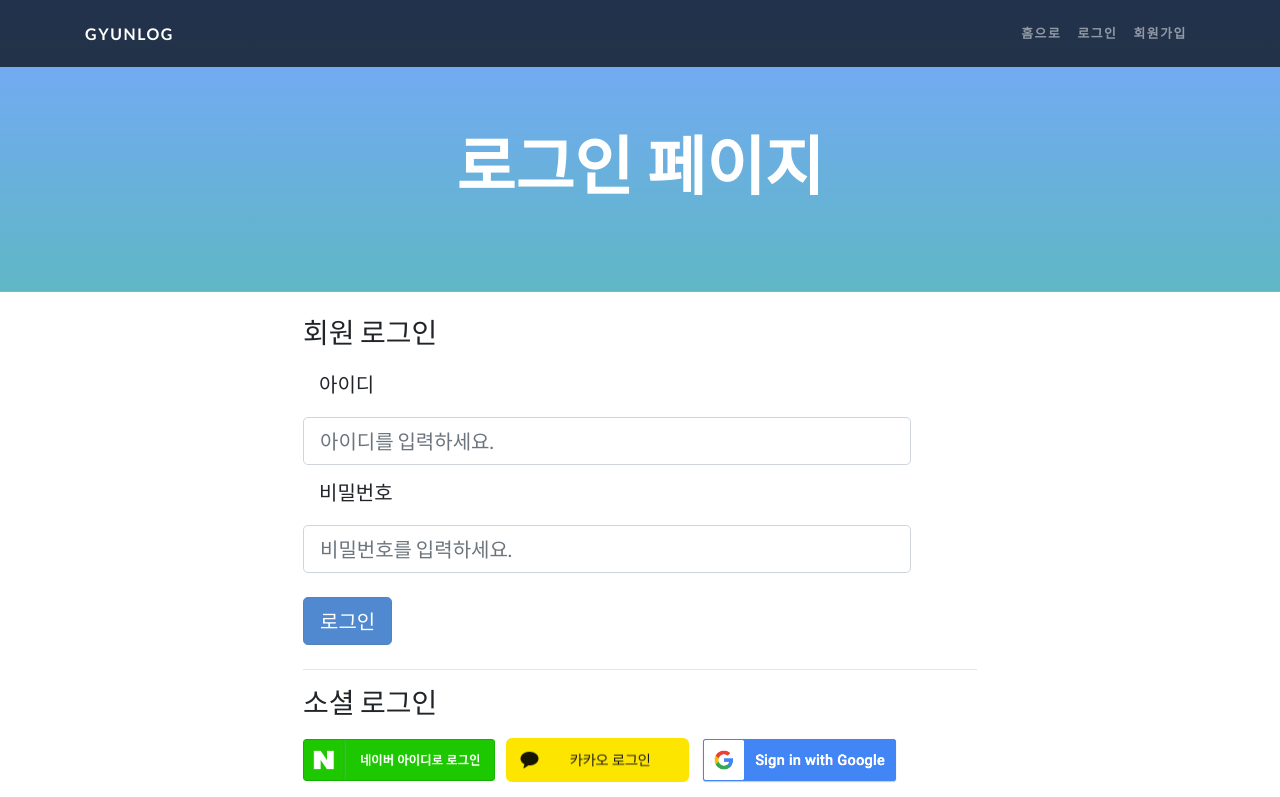
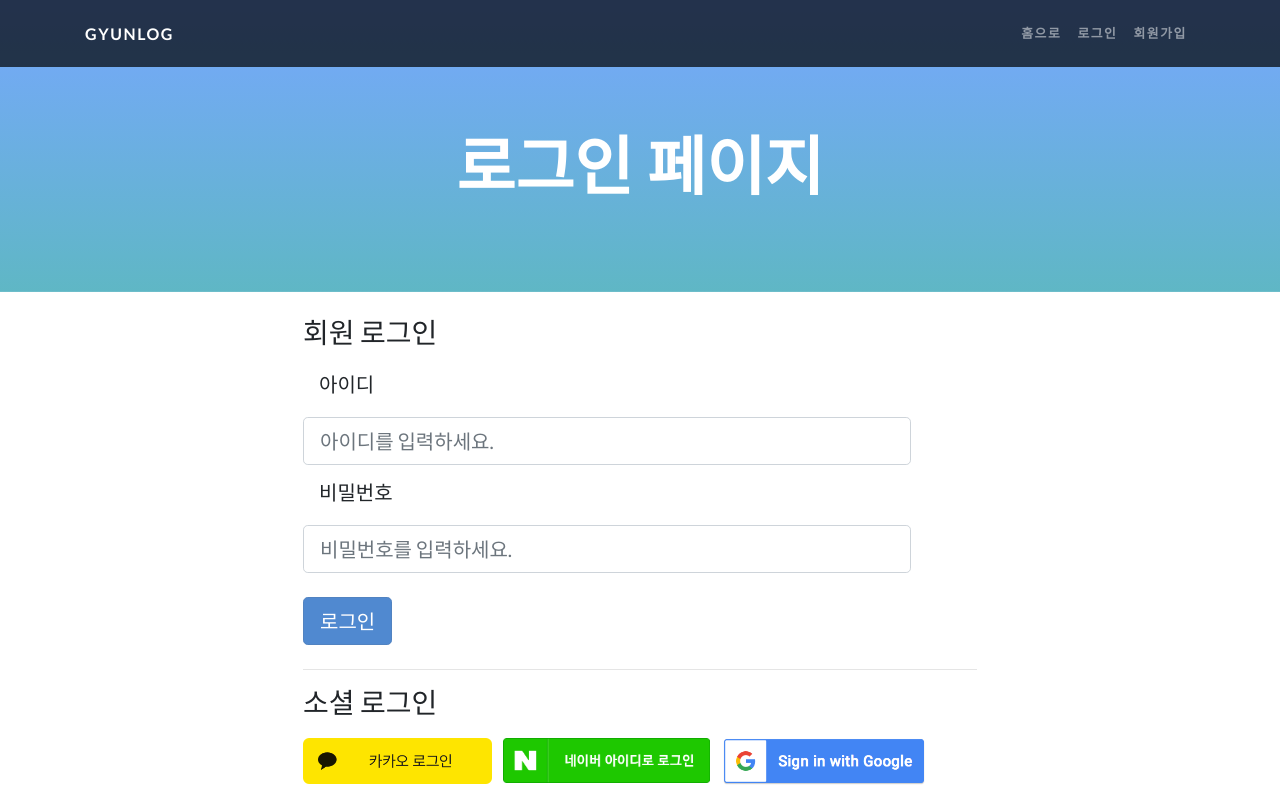
Before and after one commit to sanchoco/Gyunlog-passort, a website: page views/login.html in a window 1280 px wide. Shown: the top 797 px of the page. Drawn offline with Linux system fonts and the light colour scheme; no server answers.

Commit message:
로그인 페이지

```diff
--- a/views/login.html
+++ b/views/login.html
@@ -84,9 +84,9 @@
 			<hr />
 			<div class="d-grid gap-2 mt-3 mb-3">
 				<p class="h3 card-title">소셜 로그인</p>
-				<img class="mt-1" src='/img/naver_login.png' onclick="window.location.href='/auth/naver'" style="max-height: 2.6rem;" />
-				<img class="mt-1 ml-2" src='/img/kakao_login.png' onclick="window.location.href='/auth/kakao'" style="max-height: 2.8rem;" />
-				<img class="mt-1 ml-2" src='/img/google_login.png' onclick="window.location.href='/auth/google'" style="max-height: 3rem;" />
+				<img class="mt-1 mr-2" src='/img/kakao_login.png' onclick="window.location.href='/auth/kakao'" style="max-height: 2.9rem;" />
+				<img class="mt-1 mr-2" src='/img/naver_login.png' onclick="window.location.href='/auth/naver'" style="max-height: 2.8rem;" />
+				<img class="mt-1" src='/img/google_login.png' onclick="window.location.href='/auth/google'" style="max-height: 3.1rem;" />
 			</div>
 
 
```
